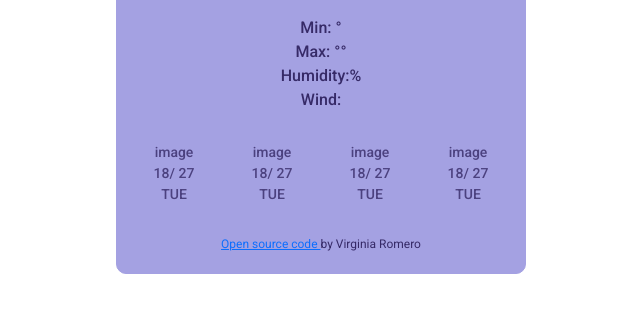
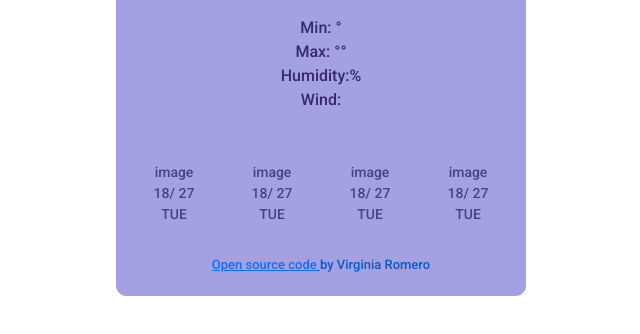
Before and after one commit to VirginiaRool/js-weather-app, a plain HTML site: page index.html in a window 1280 px wide. Shown: the part 446-780 px from the top of the page, without its empty margins (319-959 px from the left). Drawn offline with nearby package versions, Linux system fonts and the light colour scheme; no server answers.

Commit message:
Updated style.css

```diff
--- a/src/style.css
+++ b/src/style.css
@@ -66,11 +66,13 @@ ul.today-description {
 .week-forecast {
   font-size: 14px;
   font-weight: 500;
-  padding-top: 20px;
+  padding-top: 40px;
   padding-bottom: 30px;
   opacity: 0.8;
 }
 
 .footer {
-  font-size: 12px;
+  font-size: 13px;
+  font-weight: 500;
+  color: #0a58ca;
 }
```
